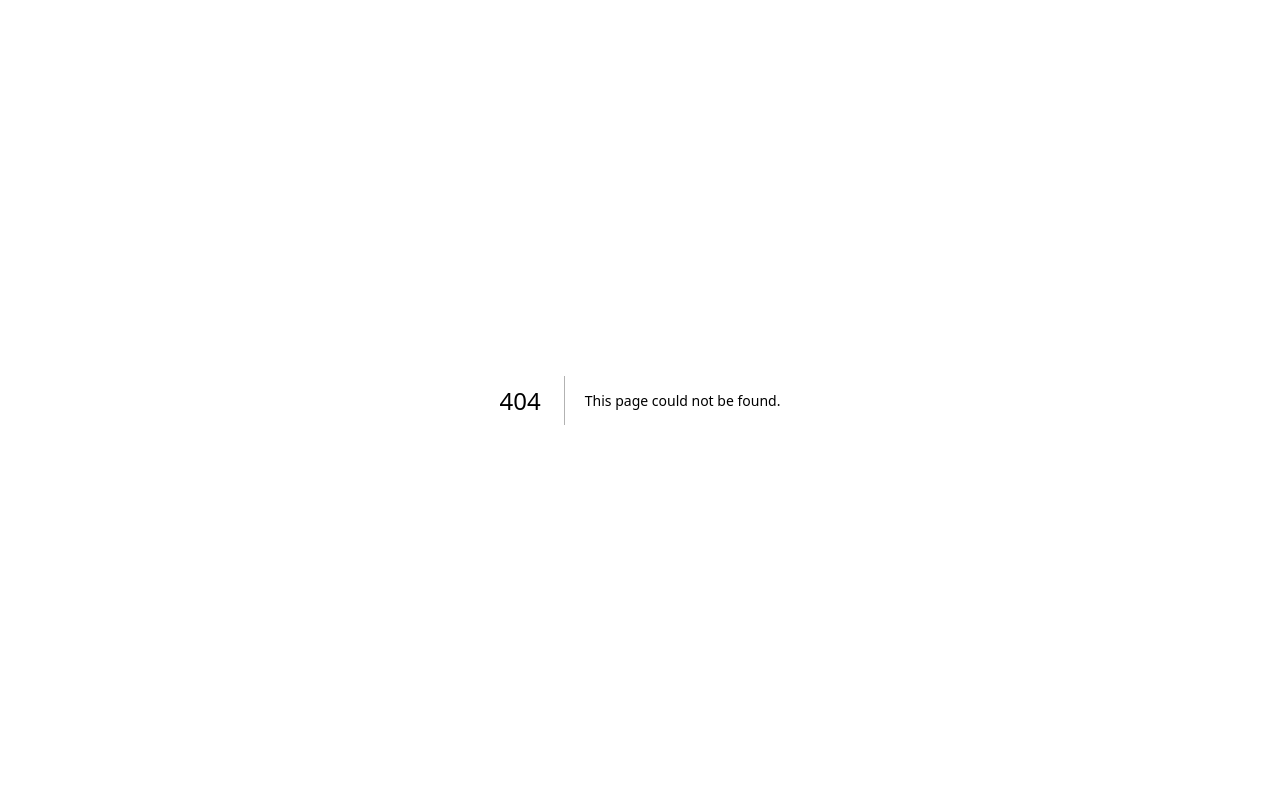
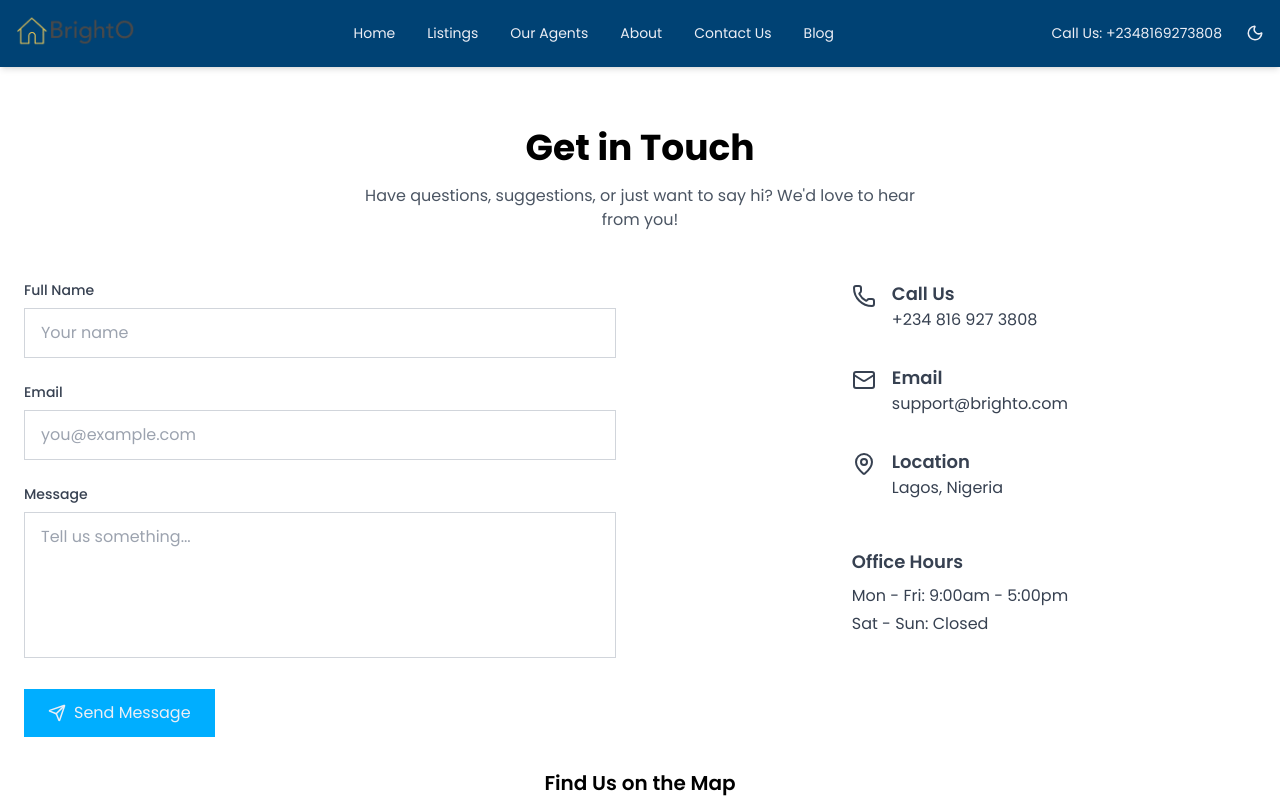
Before and after one commit to MrLexsmyth/Brighto, a Next.js app in the folder client/: page /contact in a window 1280 px wide. Before the commit this address had no page. Shown: the top 800 px of the page. Built offline with nearby package versions, Linux system fonts and the light colour scheme.

Commit message:
rearrange

```diff
--- a/client/components/Navbar.tsx
+++ b/client/components/Navbar.tsx
@@ -93,12 +93,12 @@ const NavLinks = ({
   const hoverClass = 'hover:text-[#00aeff] dark:hover:text-[#00aeff] transition';
 
   const links = [
-    { href: '/estate', label: 'Home' },
-    { href: '/estate/listings', label: 'Listings' },
-    { href: '/estate/agents', label: 'Our Agents' },
-    { href: '/estate/about', label: 'About' },
-    { href: '/estate/contact', label: 'Contact Us' },
-    { href: '/estate/blog', label: 'Blog' },
+    { href: '/', label: 'Home' },
+    { href: '/listings', label: 'Listings' },
+    { href: '/agents', label: 'Our Agents' },
+    { href: '/about', label: 'About' },
+    { href: '/contact', label: 'Contact Us' },
+    { href: '/blog', label: 'Blog' },
   ];
 
   return (
--- a/client/src/app/estate/about/page.tsx
+++ b/client/src/app/about/page.tsx
@@ -3,8 +3,8 @@ import React from 'react';
 import Image from 'next/image';
 
 import { motion, Variants } from 'framer-motion';
-import Newletter from '../../../../components/Newletter';
-import NewsletterImag from '../../../../public/newsletter.jpg';
+import Newletter from '../../../components/Newletter';
+import NewsletterImag from '../../../public/newsletter.jpg';
 
 // Animation Variants
 const fadeUp: Variants = {
--- a/client/src/app/estate/agents/[id]/page.tsx
+++ b/client/src/app/agents/[id]/page.tsx
@@ -2,7 +2,7 @@
 
 import { useEffect, useState } from "react";
 import { useParams } from "next/navigation";
-import axios from "../../../../../utils/axios";
+import axios from "../../../../utils/axios";
 import Image from "next/image";
 import Link from "next/link";
 import { Mail, Phone, Globe, MapPin, Award, Home, MessageCircle } from "lucide-react";
@@ -77,7 +77,7 @@ export default function AgentDetailPage() {
           <p className="text-red-600 text-xl font-semibold">Agent not found.</p>
           <p className="text-slate-600 mt-2">The agent youre looking for doesnt exist.</p>
           <Link
-            href="/estate/agents"
+            href="/agents"
             className="inline-block mt-6 px-6 py-3 bg-amber-500 text-white rounded-lg font-semibold hover:bg-amber-600 transition-colors"
           >
             View All Agents
@@ -288,7 +288,7 @@ export default function AgentDetailPage() {
             <div className="grid grid-cols-1 md:grid-cols-2 lg:grid-cols-3 gap-6">
               {agent.properties.map((prop: Property) => (
                 <Link
-                  href={`/estate/listings/${prop.slug}`}
+                  href={`/listings/${prop.slug}`}
                   key={prop._id}
                   className="group bg-white rounded-2xl overflow-hidden shadow-md hover:shadow-2xl transition-all duration-300 border border-slate-200 hover:border-amber-400 hover:-translate-y-1"
                 >
--- a/client/src/app/estate/agents/page.tsx
+++ b/client/src/app/agents/page.tsx
@@ -1,7 +1,7 @@
 "use client";
 
 import { useEffect, useState } from "react";
-import axios from "../../../../utils/axios";
+import axios from "../../../utils/axios";
 import Image from "next/image";
 import Link from "next/link";
 import { Mail, Phone, Building2, MessageCircle} from "lucide-react";
@@ -152,7 +152,7 @@ export default function PublicAgents() {
               }}
               whileHover={{ y: -8, transition: { duration: 0.3 } }}
               className="group bg-white rounded-2xl overflow-hidden shadow-lg hover:shadow-2xl transition-shadow duration-500 border border-slate-200 hover:border-amber-400 cursor-pointer"
-              onClick={() => window.location.href = `/estate/agents/${agent._id}`}
+              onClick={() => window.location.href = `/agents/${agent._id}`}
             >
               {/* Agent Photo */}
               <div className="relative h-80 overflow-hidden bg-slate-200">
@@ -242,7 +242,7 @@ export default function PublicAgents() {
                 {/* Action Buttons */}
                 <div className="space-y-2">
                   <Link
-                    href={`/estate/agents/${agent._id}`}
+                    href={`/agents/${agent._id}`}
                     className="block px-4 py-3 bg-gradient-to-r from-amber-500 to-amber-600 text-white rounded-lg font-semibold text-center hover:from-amber-600 hover:to-amber-700 transition-all shadow-md hover:shadow-lg"
                     onClick={(e) => e.stopPropagation()}
                   >
--- a/client/src/app/estate/blog/page.tsx
+++ b/client/src/app/blog/page.tsx
@@ -1,6 +1,6 @@
 import Image from "next/image";
 import Link from "next/link";
-import axios from "../../../../utils/axios";
+import axios from "../../../utils/axios";
 
 type Blog = {
   _id: string;
@@ -53,7 +53,7 @@ export default async function BlogPage() {
       {/* Featured Last Blog */}
       <div className="mb-16">
         <Link
-          href={`/estate/blog/view/${lastBlog.slug}`}
+          href={`/blog/view/${lastBlog.slug}`}
           className="flex flex-col md:flex-row gap-8 bg-gradient-to-br from-blue-50 to-indigo-50 hover:shadow-2xl transition-all duration-300 p-8 rounded-xl border border-blue-100"
         >
           {lastBlog.images?.[0] && (
@@ -112,7 +112,7 @@ export default async function BlogPage() {
   {first20Blogs.map((blog) => (
     <Link
       key={blog._id}
-      href={`/estate/blog/view/${blog.slug}`}
+      href={`/blog/view/${blog.slug}`}
       className="group flex flex-col bg-white rounded-lg overflow-hidden shadow-md hover:shadow-xl transition-all duration-300 border border-gray-100"
     >
       {blog.images?.[0] && (
--- a/client/src/app/estate/blog/view/[slug]/page.tsx
+++ b/client/src/app/blog/view/[slug]/page.tsx
@@ -1,5 +1,5 @@
 import Image from "next/image";
-import axios from "../../../../../../utils/axios";
+import axios from "../../../../../utils/axios";
 import { notFound } from "next/navigation";
 import Link from "next/link";
 
@@ -47,7 +47,7 @@ export default async function BlogSlugPage({
 
       {/* Hero Image */}
       {blog.images && blog.images.length > 0 && (
-        <div className="w-full h-[350px] md:h-[500px] relative mb-12">
+        <div className="w-full h-[350px] md:h-[500px] relative">
           <Image
             src={blog.images[0]}
             alt={blog.title}
--- a/client/src/app/estate/contact/page.tsx
+++ b/client/src/app/contact/page.tsx
@@ -1,6 +1,6 @@
 'use client';
 
-import Newletter from '../../../../components/Newletter';
+import Newletter from '../../../components/Newletter';
 import { Mail, Phone, MapPin, Send } from 'lucide-react';
 import { useState } from 'react';
 import { motion, Variants } from 'framer-motion';
--- a/client/src/app/estate/layout.tsx
+++ /dev/null
@@ -1,16 +0,0 @@
-import Navbar from "../../../components/Navbar";
-import Footer from "../../../components/Footer";
-
-export default function SiteLayout({
-  children,
-}: {
-  children: React.ReactNode;
-}) {
-  return (
-    <>
-      <Navbar />
-      <main style={{ paddingTop: "66px" }}>{children}</main>
-      <Footer />
-    </>
-  );
-}
--- a/client/src/app/layout.tsx
+++ b/client/src/app/layout.tsx
@@ -1,5 +1,7 @@
 import type { Metadata } from "next";
 import Script from 'next/script';
+import Navbar from "../../components/Navbar";
+import Footer from "../../components/Footer";
 import { Poppins } from "next/font/google";
 import "./globals.css";
 
@@ -49,10 +51,11 @@ export default function RootLayout({
     <html lang="en" className={poppins.className}>
       <body>
         <Script src="https://cdn.lordicon.com/lordicon.js" strategy="beforeInteractive" />
-
-        <main>
+        <Navbar  />
+        <main className="mt-16">
           {children}
         </main>
+        <Footer />
       </body>
     </html>
   );
--- a/client/src/app/estate/listings/[slug]/page.tsx
+++ b/client/src/app/listings/[slug]/page.tsx
@@ -3,8 +3,8 @@
 import Image from "next/image";
 import { useEffect, useState } from "react";
 import { useParams } from "next/navigation";
-import axios from "../../../../../utils/axios";
-import ShareButton from "../../../../../components/Share";
+import axios from "../../../../utils/axios";
+import ShareButton from "../../../../components/Share";
 import { MapPin, BedDouble, Bath,  } from "lucide-react";
 
 interface Agent {
--- a/client/src/app/estate/listings/page.tsx
+++ b/client/src/app/listings/page.tsx
@@ -3,7 +3,7 @@
 import { useEffect, useState } from 'react'
 import Link from 'next/link'
 import Image from 'next/image'
-import axios from '../../../../utils/axios'
+import axios from '../../../utils/axios'
 import { motion } from 'framer-motion'
 import { Search, SlidersHorizontal, MapPin, Bed, Home, Ruler, Bath } from 'lucide-react'
 
@@ -53,7 +53,7 @@ export default function ListingsPage() {
 
   if (loading) {
     return (
-      <div className="min-h-screen bg-gradient-to-br from-gray-50 to-gray-100 dark:from-gray-900 dark:to-gray-800">
+      <div className=" mt-8 min-h-screen bg-gradient-to-br from-gray-50 to-gray-100 dark:from-gray-900 dark:to-gray-800">
         <div className="mx-auto max-w-7xl px-4 py-20">
           <div className="flex items-center justify-center">
             <div className="h-12 w-12 animate-spin rounded-full border-4 border-gray-300 border-t-red-600"></div>
@@ -146,7 +146,7 @@ export default function ListingsPage() {
                 whileHover={{ y: -8 }}
                 className="group overflow-hidden rounded-2xl bg-white shadow-lg transition-all hover:shadow-2xl dark:bg-gray-800"
               >
-                <Link href={`/estate/listings/${property.slug}`} className="block">
+                <Link href={`/listings/${property.slug}`} className="block">
                   {/* Image */}
                   <div className="relative h-64 w-full overflow-hidden">
                     <Image
```
Also changed, not shown: client/src/app/page.tsx (renamed from client/src/app/estate/page.tsx, +7 -7 lines).
